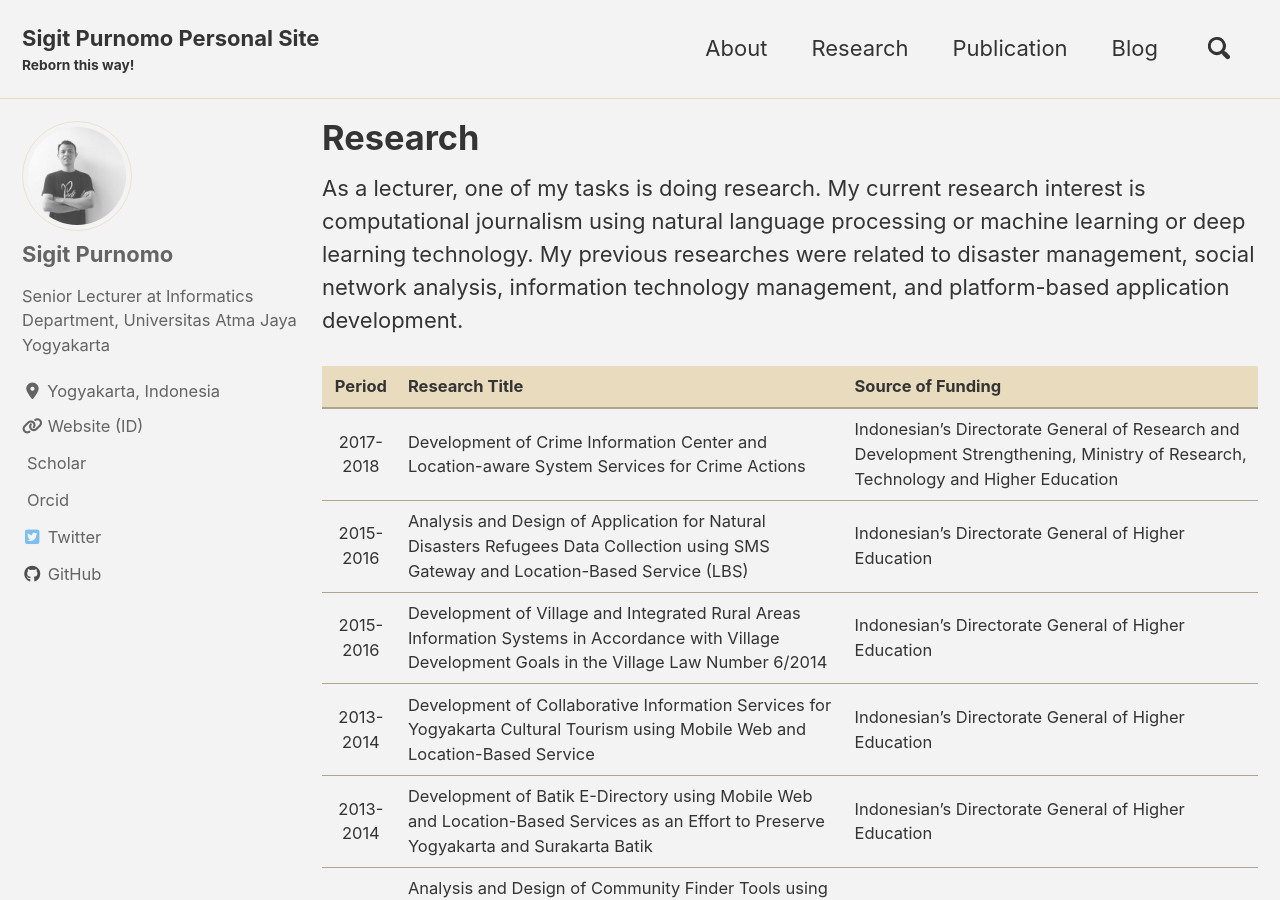
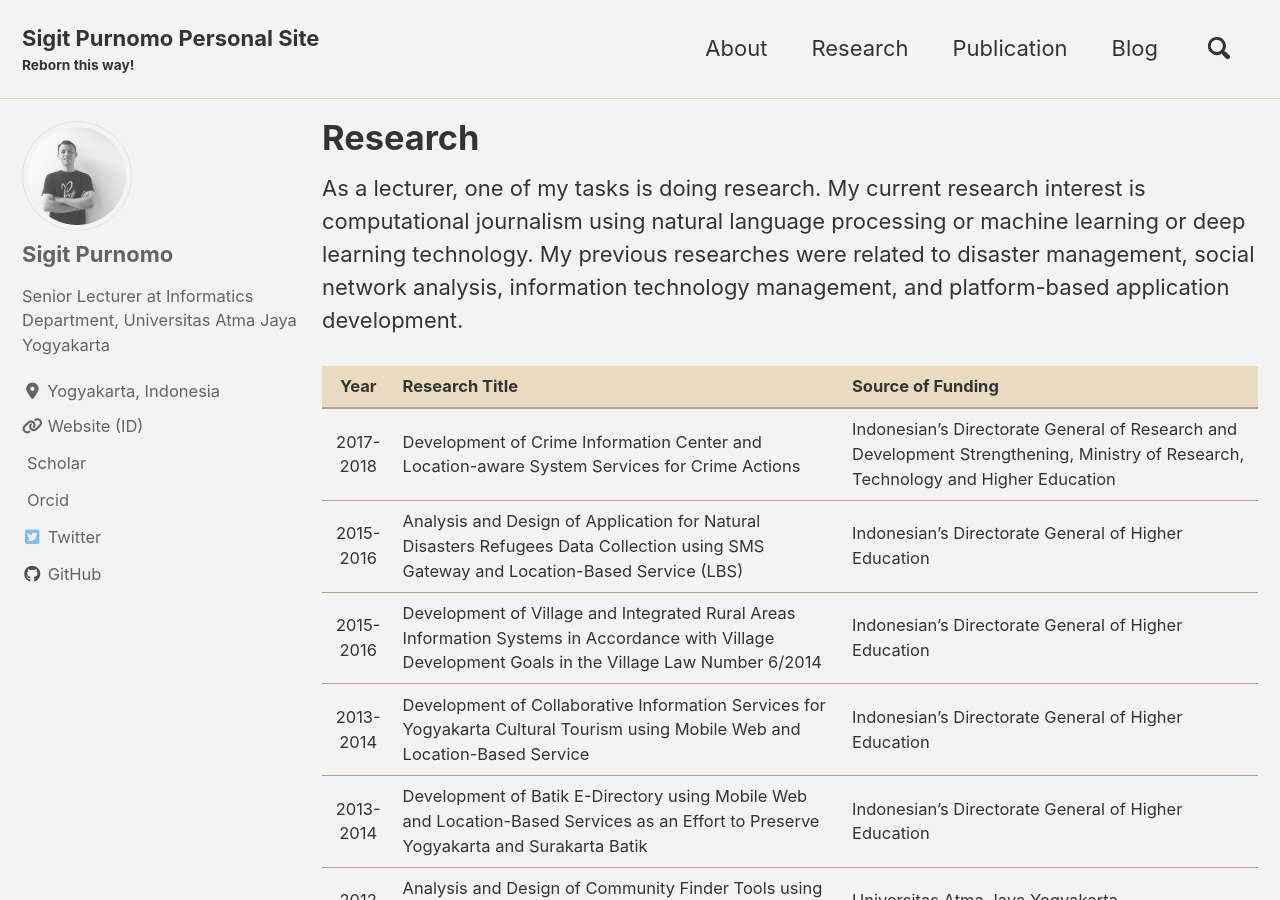
Before and after one commit to sigit-purnomo/sigit-purnomo.github.io, a Jekyll site: the page built from _pages/research.md, in a window 1280 px wide and 900 px high. Built offline with Jekyll 4.4.1, drawn with Linux system fonts in a browser that asks for light colours; cached includes are drawn as plain includes; nearby versions of some CDN libraries; a style sheet for code colours, icons or effects is not loaded.

Commit message:
Update research.md

```diff
--- a/_pages/research.md
+++ b/_pages/research.md
@@ -10,8 +10,8 @@ modified: 2020-04-25
 
 As a lecturer, one of my tasks is doing research. My current research interest is computational journalism using natural language processing or machine learning or deep learning technology. My previous researches were related to disaster management, social network analysis, information technology management, and platform-based application development.
 
-|  Period       | Research Title | Source of Funding |
-| :-----------: | -------------- | ----------------- |
+|  Year       | Research Title | Source of Funding |
+| :---------: | -------------- | ----------------- |
 | 2017-2018   | Development of Crime Information Center and Location-aware System Services for Crime Actions | Indonesian’s Directorate General of Research and Development Strengthening, Ministry of Research, Technology and Higher Education |
 | 2015-2016   | Analysis and Design of Application for Natural Disasters Refugees Data Collection using SMS Gateway and Location-Based Service (LBS) | Indonesian’s Directorate General of Higher Education |
 | 2015-2016   | Development of Village and Integrated Rural Areas Information Systems in Accordance with Village Development Goals in the Village Law Number 6/2014 | Indonesian’s Directorate General of Higher Education |
```
